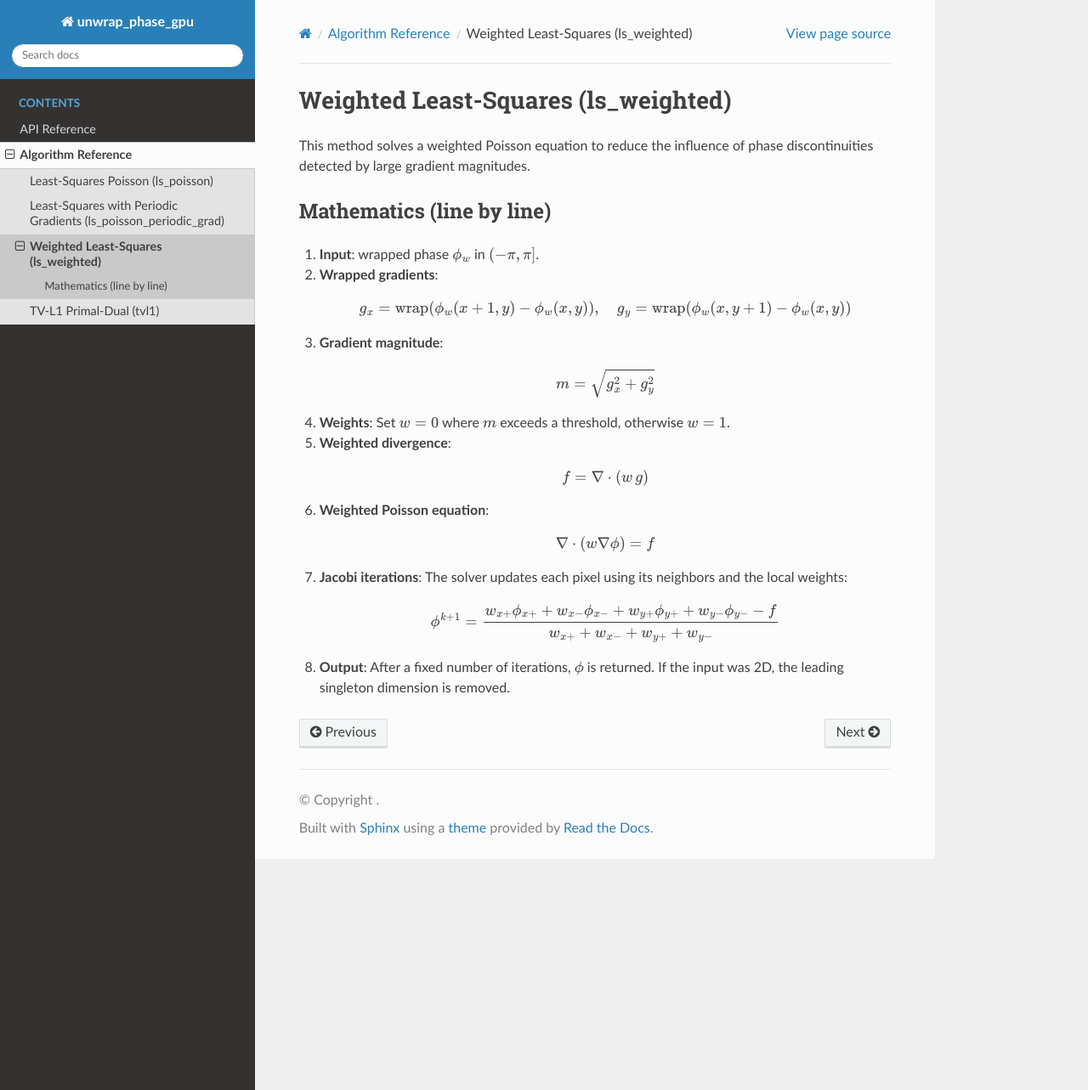
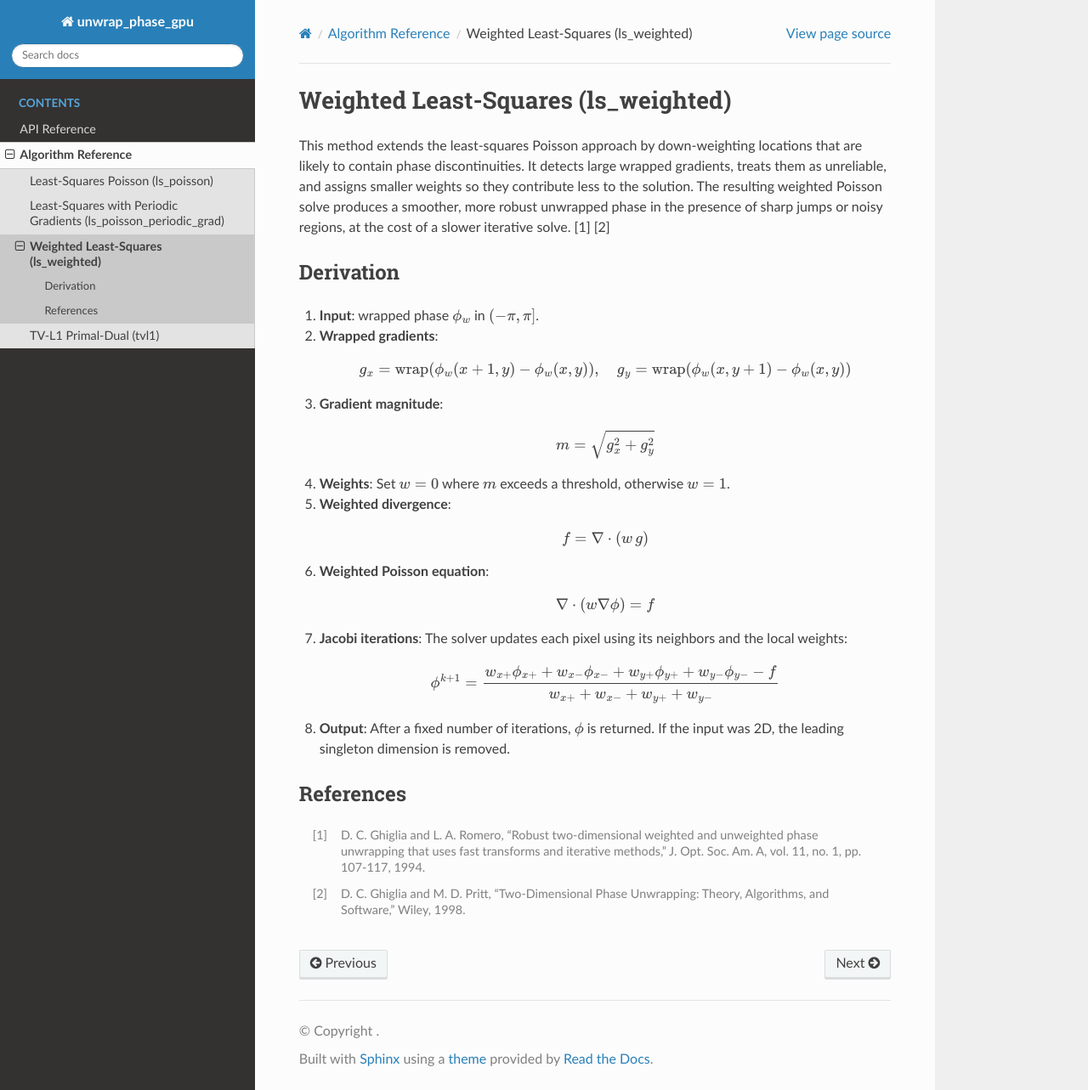
Before and after one commit to RI-imaging/xpunwrap, a Sphinx documentation site: the page built from docs/algorithms/ls_weighted.rst, in a window 1280 px wide and 1283 px high. Shown: the whole window at 85% size. Built offline with Sphinx 7.4.7 and the Read the Docs theme 3.1.0, drawn with Linux system fonts in a browser that asks for light colours; pages that are not in the unit, such as notebooks, are missing from menus.

Commit message:
docs: update algo derivations with references

```diff
--- a/docs/algorithms/ls_weighted.rst
+++ b/docs/algorithms/ls_weighted.rst
@@ -1,11 +1,15 @@
 Weighted Least-Squares (ls_weighted)
 ====================================
 
-This method solves a weighted Poisson equation to reduce the influence of
-phase discontinuities detected by large gradient magnitudes.
+This method extends the least-squares Poisson approach by down-weighting
+locations that are likely to contain phase discontinuities. It detects large
+wrapped gradients, treats them as unreliable, and assigns smaller weights so
+they contribute less to the solution. The resulting weighted Poisson solve
+produces a smoother, more robust unwrapped phase in the presence of sharp
+jumps or noisy regions, at the cost of a slower iterative solve. [1] [2]
 
-Mathematics (line by line)
---------------------------
+Derivation
+----------
 
 1. **Input**: wrapped phase :math:`\phi_w` in :math:`(-\pi,\pi]`.
 2. **Wrapped gradients**:
@@ -45,3 +49,11 @@ Mathematics (line by line)
 8. **Output**:
    After a fixed number of iterations, :math:`\phi` is returned. If the input
    was 2D, the leading singleton dimension is removed.
+
+References
+----------
+.. [1] D. C. Ghiglia and L. A. Romero, "Robust two-dimensional weighted and
+   unweighted phase unwrapping that uses fast transforms and iterative
+   methods," J. Opt. Soc. Am. A, vol. 11, no. 1, pp. 107-117, 1994.
+.. [2] D. C. Ghiglia and M. D. Pritt, "Two-Dimensional Phase Unwrapping:
+   Theory, Algorithms, and Software," Wiley, 1998.
```
Also changed, not shown: docs/algorithms/ls_poisson.rst (+14 -4 lines), docs/algorithms/ls_poisson_periodic_grad.rst (+13 -4 lines), docs/algorithms/tvl1.rst (+14 -4 lines).
